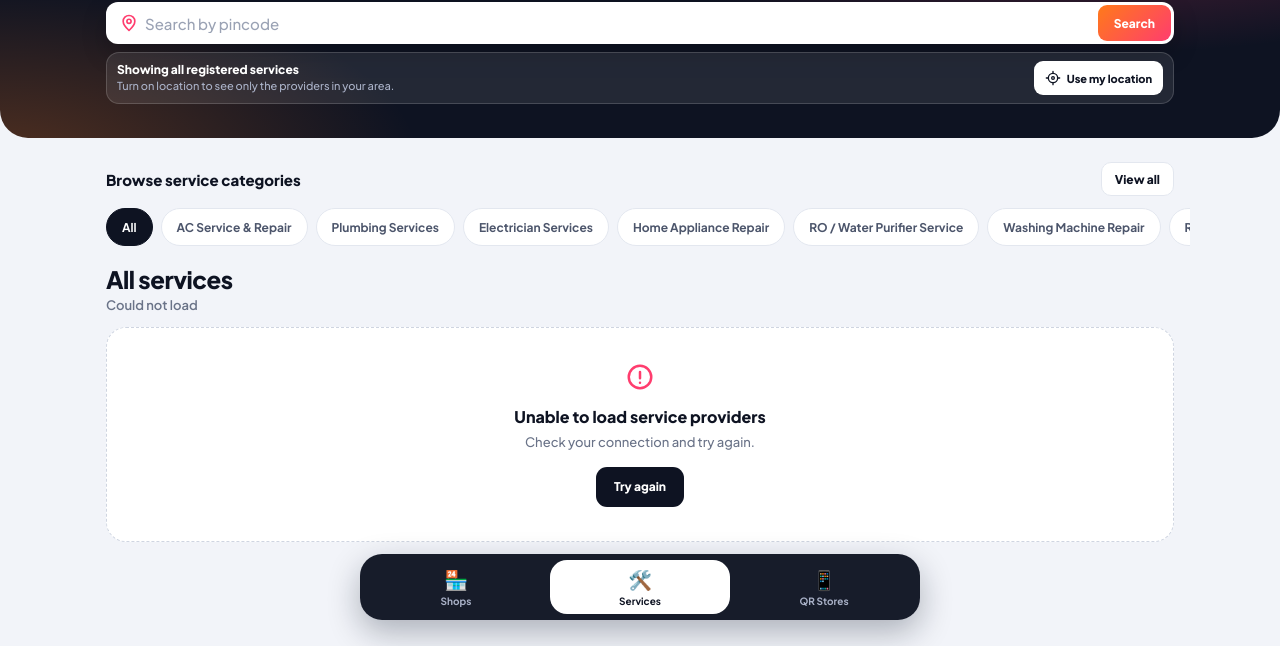
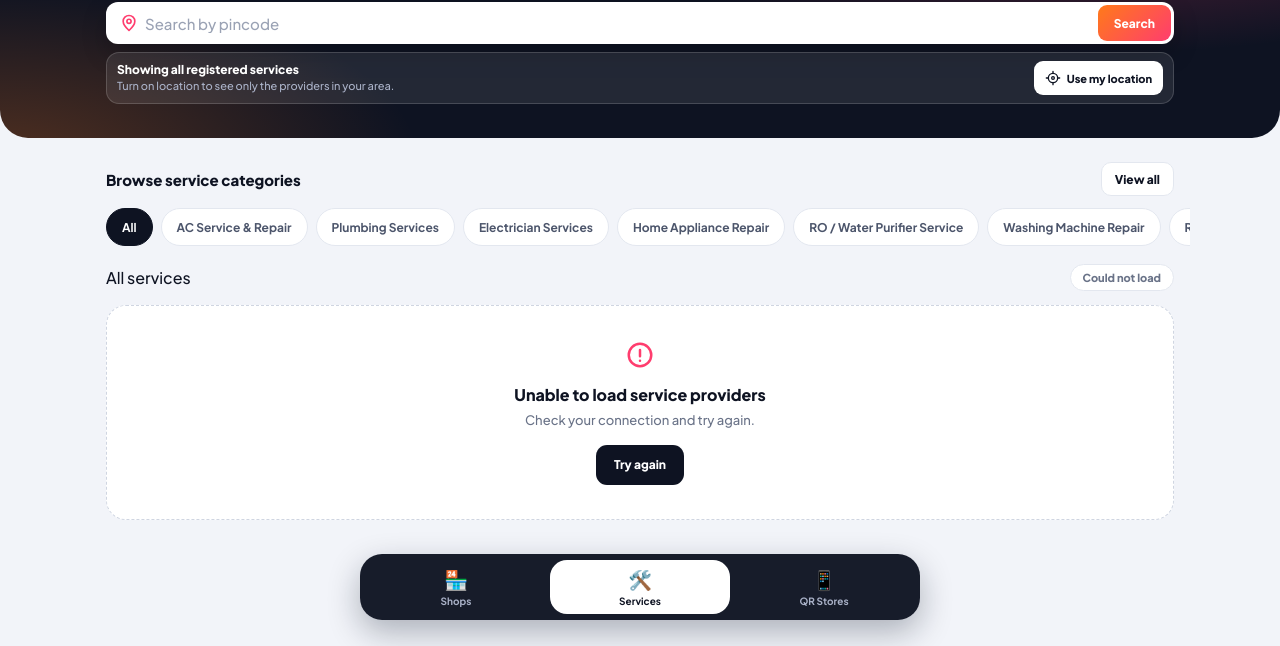
Before and after one commit to himansuresh-alt/pyncode-website, a plain HTML site: page services_matched.html in a window 1280 px wide. Shown: the part 170-816 px from the top of the page. Drawn offline with nearby package versions, Linux system fonts and the light colour scheme; no server answers.

Commit message:
Add files via upload

```diff
--- a/services_matched.html
+++ b/services_matched.html
@@ -145,9 +145,25 @@ a{color:inherit;text-decoration:none}
 .chip.active{background:var(--ink);border-color:var(--ink);color:#fff}
 
 /* LIST */
-.list-head{margin:10px 0 14px}
-.shop-list-title{font-size:24px;font-weight:800;letter-spacing:-.5px}
-.shop-list-count{margin-top:3px;font-size:13px;font-weight:600;color:var(--mut)}
+.list-head{
+  display:flex;
+  align-items:center;
+  justify-content:space-between;
+  gap:10px;
+  margin:10px 0 14px;
+}
+
+.shop-list-count{
+  margin-top:0;
+  padding:6px 12px;
+  border:1px solid var(--line);
+  border-radius:30px;
+  background:#fff;
+  color:var(--mut);
+  font-size:11px;
+  font-weight:800;
+  white-space:nowrap;
+}
 .shop-grid{display:grid;grid-template-columns:1fr;gap:16px}
 @media(min-width:700px){.shop-grid{grid-template-columns:repeat(2,1fr)}.hero{padding:48px 0 34px}}
 @media(min-width:1000px){.shop-grid{grid-template-columns:repeat(3,1fr)}}
@@ -816,7 +832,7 @@ list.sort((a,b)=>(a.distance??1e9)-(b.distance??1e9));
 }
 
 $("shopListTitle").textContent=selectedCategory||(active?"Services near you":"All services");
-$("shopListCount").textContent=list.length+(list.length===1?" service provider":" service providers")+
+$("shopListCount").textContent=list.length+(list.length===1?" Service Provider":" Service Providers")+
 (radiusMode?" within "+selectedRadiusKm+" km":"")+
 (selectedPincode?" in "+selectedPincode:"");
 
```
